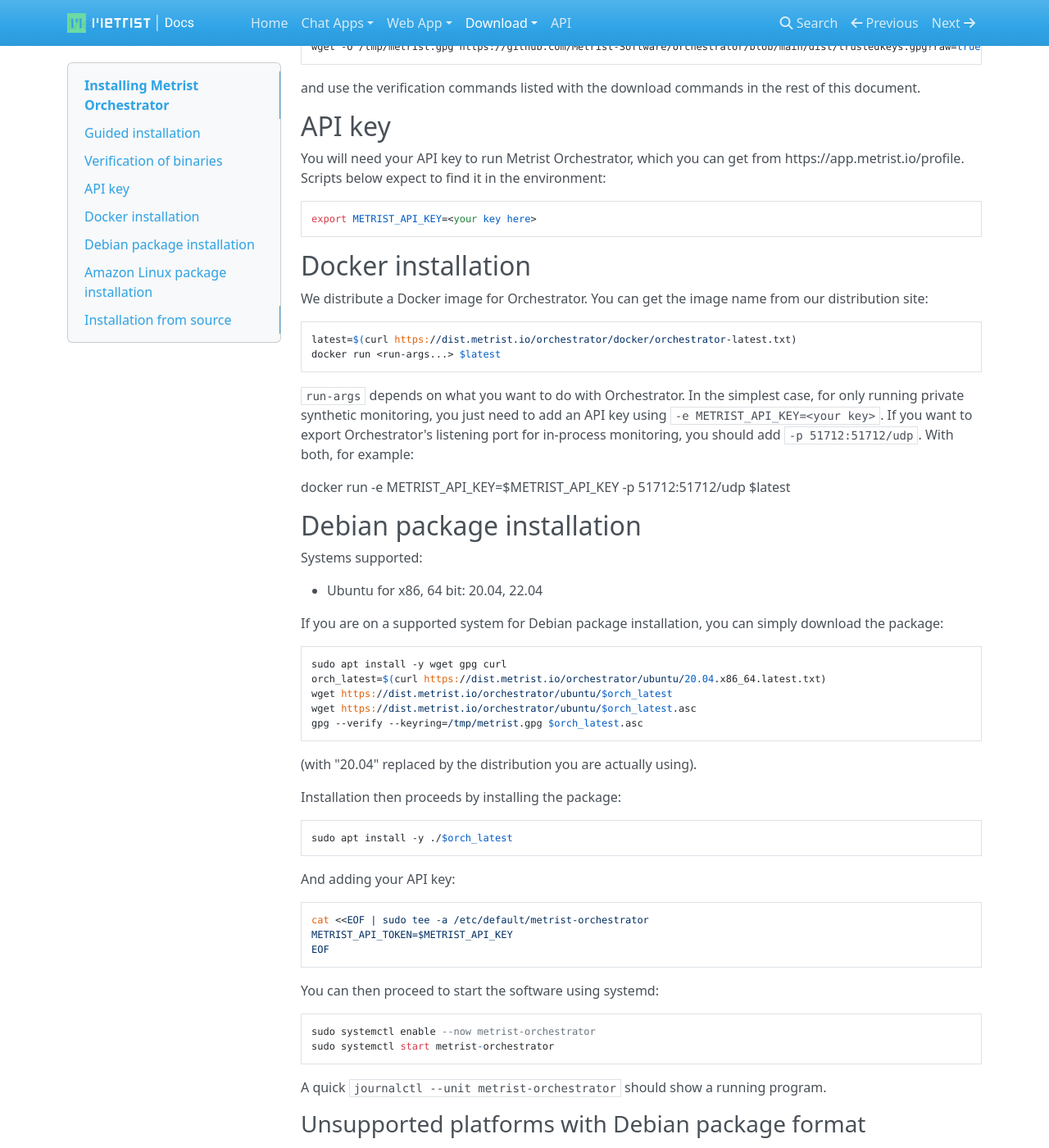
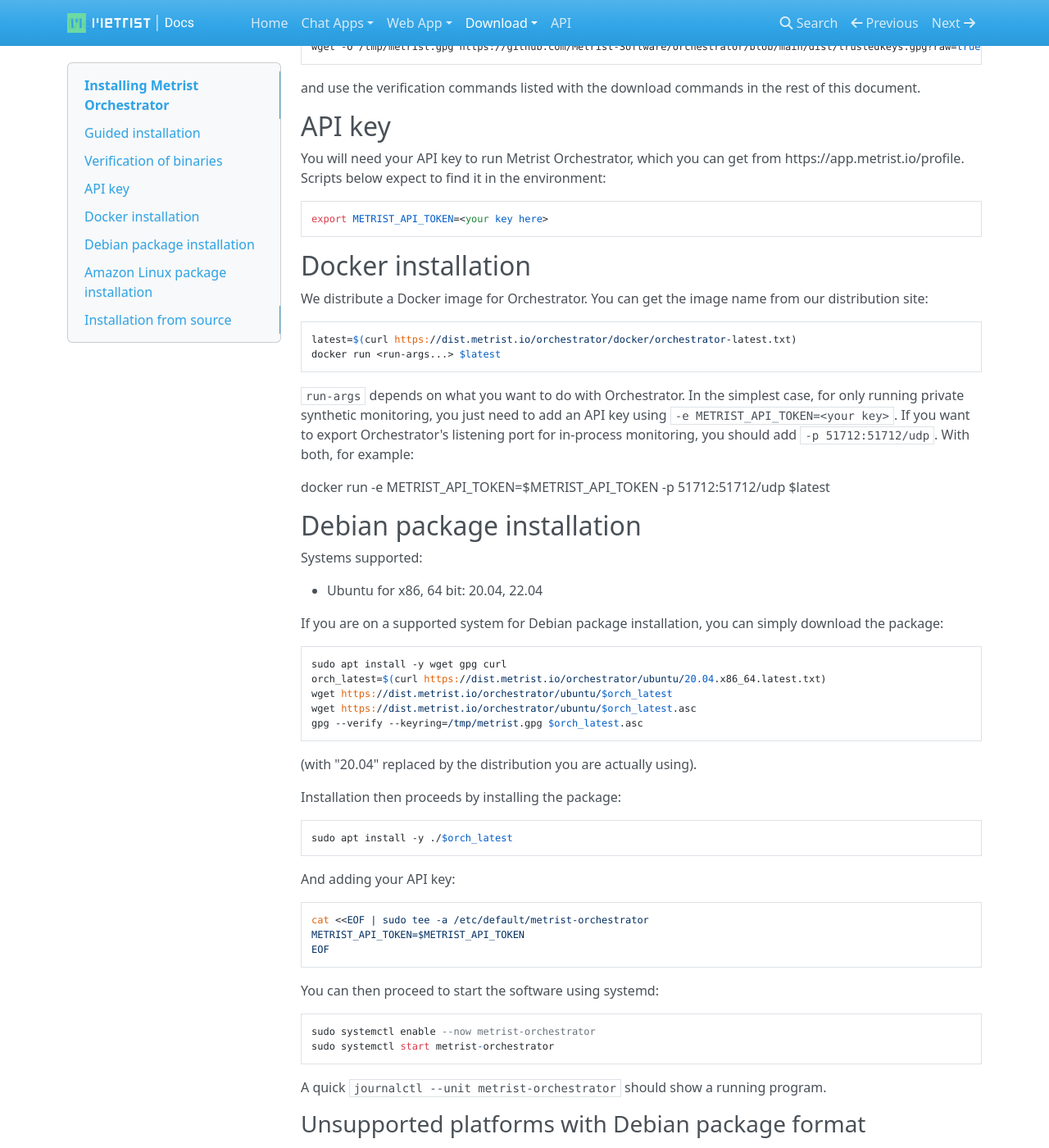
Before and after one commit to Metrist-Software/product-docs, an MkDocs documentation site: the page built from docs/orchestrator-installation.md, in a window 1280 px wide and 1400 px high, scrolled down 558 px. Shown: the whole window at 82% size. Built offline with MkDocs 1.6.1, drawn with Linux system fonts in a browser that asks for light colours; nearby versions of some CDN libraries; some of the changed text lies outside the part shown.

Commit message:
Corrected the variable name
New orchestrator users will hit a 403 if the variable name is incorrect

```diff
--- a/docs/orchestrator-installation.md
+++ b/docs/orchestrator-installation.md
@@ -29,7 +29,7 @@ and use the verification commands listed with the download commands in the rest
 You will need your API key to run Metrist Orchestrator, which you can get from https://app.metrist.io/profile. Scripts below
 expect to find it in the environment:
 
-    export METRIST_API_KEY=<your key here>
+    export METRIST_API_TOKEN=<your key here>
 
 ## Docker installation
 
@@ -39,10 +39,10 @@ We distribute a Docker image for Orchestrator. You can get the image name from o
     docker run <run-args...> $latest
 
 `run-args` depends on what you want to do with Orchestrator. In the simplest case, for only running private synthetic
-monitoring, you just need to add an API key using `-e METRIST_API_KEY=<your key>`. If you want to export Orchestrator's
+monitoring, you just need to add an API key using `-e METRIST_API_TOKEN=<your key>`. If you want to export Orchestrator's
 listening port for in-process monitoring, you should add `-p 51712:51712/udp`. With both, for example:
 
-   docker run -e METRIST_API_KEY=$METRIST_API_KEY -p 51712:51712/udp $latest
+   docker run -e METRIST_API_TOKEN=$METRIST_API_TOKEN -p 51712:51712/udp $latest
 
 ## Debian package installation
 
@@ -67,7 +67,7 @@ Installation then proceeds by installing the package:
 And adding your API key:
 
     cat <<EOF | sudo tee -a /etc/default/metrist-orchestrator
-    METRIST_API_TOKEN=$METRIST_API_KEY
+    METRIST_API_TOKEN=$METRIST_API_TOKEN
     EOF
 
 You can then proceed to start the software using systemd:
@@ -115,7 +115,7 @@ Installation then proceeds by installing the package:
 And adding your API key:
 
     cat <<EOF | sudo tee -a /etc/default/metrist-orchestrator
-    METRIST_API_TOKEN=$METRIST_API_KEY
+    METRIST_API_TOKEN=$METRIST_API_TOKEN
     EOF
 
 You can then proceed to start the software using systemd:
```
